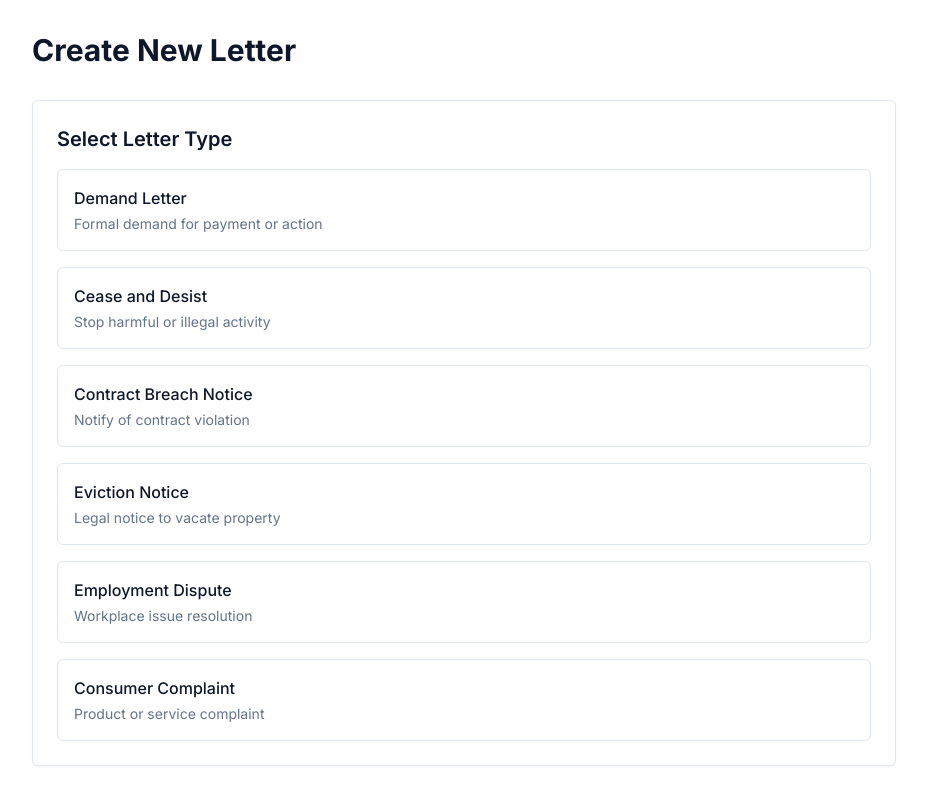
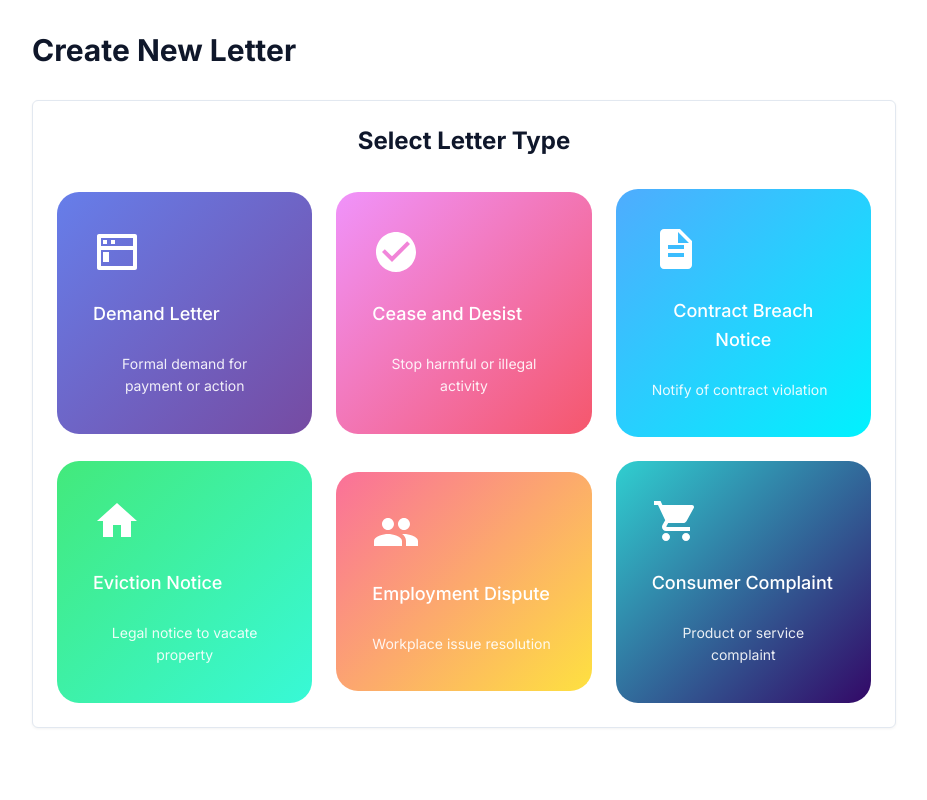
Before and after one commit to moibftj/main, a Next.js app: page /dashboard/letters/new in a window 1280 px wide. Shown: the whole page, without its empty margins (176-1103 px from the left). Built offline with nearby package versions, Linux system fonts and the light colour scheme; no server answers.

Commit message:
feat: Add animated letter type cards and update GenerateButton component styling

```diff
--- a/app/dashboard/letters/new/page.tsx
+++ b/app/dashboard/letters/new/page.tsx
@@ -13,12 +13,66 @@ import { GenerateButton } from "@/components/generate-button"
 import { createClient } from "@/lib/supabase/client"
 
 const LETTER_TYPES = [
-  { value: "demand_letter", label: "Demand Letter", description: "Formal demand for payment or action" },
-  { value: "cease_desist", label: "Cease and Desist", description: "Stop harmful or illegal activity" },
-  { value: "contract_breach", label: "Contract Breach Notice", description: "Notify of contract violation" },
-  { value: "eviction_notice", label: "Eviction Notice", description: "Legal notice to vacate property" },
-  { value: "employment_dispute", label: "Employment Dispute", description: "Workplace issue resolution" },
-  { value: "consumer_complaint", label: "Consumer Complaint", description: "Product or service complaint" },
+  {
+    value: "demand_letter",
+    label: "Demand Letter",
+    description: "Formal demand for payment or action",
+    icon: (
+      <svg fill="currentColor" viewBox="0 0 24 24" xmlns="http://www.w3.org/2000/svg">
+        <path d="M20 9V5H4V9H20ZM20 11H4V19H20V11ZM3 3H21C21.5523 3 22 3.44772 22 4V20C22 20.5523 21.5523 21 21 21H3C2.44772 21 2 20.5523 2 20V4C2 3.44772 2.44772 3 3 3ZM5 12H8V17H5V12ZM5 6H7V8H5V6ZM9 6H11V8H9V6Z"/>
+      </svg>
+    )
+  },
+  {
+    value: "cease_desist",
+    label: "Cease and Desist",
+    description: "Stop harmful or illegal activity",
+    icon: (
+      <svg fill="currentColor" viewBox="0 0 24 24" xmlns="http://www.w3.org/2000/svg">
+        <path d="M12 2C6.48 2 2 6.48 2 12s4.48 10 10 10 10-4.48 10-10S17.52 2 12 2zm-2 15l-5-5 1.41-1.41L10 14.17l7.59-7.59L19 8l-9 9z"/>
+      </svg>
+    )
+  },
+  {
+    value: "contract_breach",
+    label: "Contract Breach Notice",
+    description: "Notify of contract violation",
+    icon: (
+      <svg fill="currentColor" viewBox="0 0 24 24" xmlns="http://www.w3.org/2000/svg">
+        <path d="M14 2H6c-1.1 0-2 .9-2 2v16c0 1.1.89 2 1.99 2H18c1.1 0 2-.9 2-2V8l-6-6zm2 14H8v-2h8v2zm0-4H8v-2h8v2zm-3-5V3.5L18.5 9H13z"/>
+      </svg>
+    )
+  },
+  {
+    value: "eviction_notice",
+    label: "Eviction Notice",
+    description: "Legal notice to vacate property",
+    icon: (
+      <svg fill="currentColor" viewBox="0 0 24 24" xmlns="http://www.w3.org/2000/svg">
+        <path d="M10 20v-6h4v6h5v-8h3L12 3 2 12h3v8z"/>
+      </svg>
+    )
+  },
+  {
+    value: "employment_dispute",
+    label: "Employment Dispute",
+    description: "Workplace issue resolution",
+    icon: (
+      <svg fill="currentColor" viewBox="0 0 24 24" xmlns="http://www.w3.org/2000/svg">
+        <path d="M16 11c1.66 0 2.99-1.34 2.99-3S17.66 5 16 5s-3 1.34-3 3 1.34 3 3 3zm-8 0c1.66 0 2.99-1.34 2.99-3S9.66 5 8 5 5 6.34 5 8s1.34 3 3 3zm0 2c-2.33 0-7 1.17-7 3.5V19h14v-2.5c0-2.33-4.67-3.5-7-3.5zm8 0c-.29 0-.62.02-.97.05 1.16.84 1.97 1.97 1.97 3.45V19h6v-2.5c0-2.33-4.67-3.5-7-3.5z"/>
+      </svg>
+    )
+  },
+  {
+    value: "consumer_complaint",
+    label: "Consumer Complaint",
+    description: "Product or service complaint",
+    icon: (
+      <svg fill="currentColor" viewBox="0 0 24 24" xmlns="http://www.w3.org/2000/svg">
+        <path d="M7 18c-1.1 0-1.99.9-1.99 2S5.9 22 7 22s2-.9 2-2-.9-2-2-2zM1 2v2h2l3.6 7.59-1.35 2.45c-.16.28-.25.61-.25.96 0 1.1.9 2 2 2h12v-2H7.42c-.14 0-.25-.11-.25-.25l.03-.12.9-1.63h7.45c.75 0 1.41-.41 1.75-1.03l3.58-6.49c.08-.14.12-.31.12-.48 0-.55-.45-1-1-1H5.21l-.94-2H1zm16 16c-1.1 0-1.99.9-1.99 2s.89 2 1.99 2 2-.9 2-2-.9-2-2-2z"/>
+      </svg>
+    )
+  },
 ]
 
 export default function NewLetterPage() {
@@ -141,18 +195,30 @@ export default function NewLetterPage() {
       <h1 className="text-3xl font-bold text-foreground mb-8">Create New Letter</h1>
       {!selectedType ? (
         <div className="bg-card rounded-lg shadow-sm border p-6">
-          <h2 className="text-xl font-semibold mb-4">Select Letter Type</h2>
-          <div className="grid gap-4">
-            {LETTER_TYPES.map((type) => (
-              <button
-                key={type.value}
-                onClick={() => setSelectedType(type.value)}
-                className="text-left p-4 border rounded-lg hover:bg-accent hover:border-primary/30 transition-colors"
-              >
-                <div className="font-medium text-foreground">{type.label}</div>
-                <div className="text-sm text-muted-foreground mt-1">{type.description}</div>
-              </button>
-            ))}
+          <h2 className="text-2xl font-bold mb-8 text-center text-slate-900">Select Letter Type</h2>
+          <div className="grid md:grid-cols-2 lg:grid-cols-3 gap-6">
+            {LETTER_TYPES.map((type) => {
+              const cardClass = type.value.includes('demand') ? 'demand' :
+                               type.value.includes('cease') ? 'cease' :
+                               type.value.includes('contract') ? 'contract' :
+                               type.value.includes('eviction') ? 'eviction' :
+                               type.value.includes('employment') ? 'employment' :
+                               'consumer';
+
+              return (
+                <button
+                  key={type.value}
+                  onClick={() => setSelectedType(type.value)}
+                  className={`letter-card ${cardClass}`}
+                >
+                  <div className="content">
+                    {type.icon}
+                    <p className="para">{type.label}</p>
+                    <p className="description">{type.description}</p>
+                  </div>
+                </button>
+              );
+            })}
           </div>
         </div>
       ) : (
--- a/app/globals.css
+++ b/app/globals.css
@@ -808,3 +808,131 @@ body {
   --pbd: .15s;
   --pex: -24px;
 }
+
+/* Animated Letter Type Cards */
+.letter-card {
+  position: relative;
+  display: flex;
+  align-items: center;
+  justify-content: center;
+  width: 100%;
+  max-width: 320px;
+  border-radius: 24px;
+  line-height: 1.6;
+  transition: all 0.48s cubic-bezier(0.23, 1, 0.32, 1);
+  cursor: pointer;
+  background: transparent;
+  border: none;
+  outline: none;
+  padding: 0;
+}
+
+.letter-card .content {
+  display: flex;
+  flex-direction: column;
+  align-items: flex-start;
+  gap: 24px;
+  padding: 36px;
+  border-radius: 22px;
+  color: #ffffff;
+  overflow: hidden;
+  background: #0a3cff;
+  transition: all 0.48s cubic-bezier(0.23, 1, 0.32, 1);
+  width: 100%;
+}
+
+.letter-card .content::before {
+  position: absolute;
+  content: "";
+  top: -4%;
+  left: 50%;
+  width: 90%;
+  height: 90%;
+  transform: translate(-50%);
+  background: #ced8ff;
+  z-index: -1;
+  transform-origin: bottom;
+  border-radius: inherit;
+  transition: all 0.48s cubic-bezier(0.23, 1, 0.32, 1);
+}
+
+.letter-card .content::after {
+  position: absolute;
+  content: "";
+  top: -8%;
+  left: 50%;
+  width: 80%;
+  height: 80%;
+  transform: translate(-50%);
+  background: #e7ecff;
+  z-index: -2;
+  transform-origin: bottom;
+  border-radius: inherit;
+  transition: all 0.48s cubic-bezier(0.23, 1, 0.32, 1);
+}
+
+.letter-card svg {
+  width: 48px;
+  height: 48px;
+  z-index: 1;
+}
+
+.letter-card .para {
+  z-index: 1;
+  opacity: 1;
+  font-size: 18px;
+  transition: all 0.48s cubic-bezier(0.23, 1, 0.32, 1);
+  font-weight: 500;
+  margin: 0;
+}
+
+.letter-card .description {
+  z-index: 1;
+  opacity: 0.9;
+  font-size: 14px;
+  transition: all 0.48s cubic-bezier(0.23, 1, 0.32, 1);
+  margin: 0;
+}
+
+.letter-card:hover {
+  transform: translate(0px, -16px);
+}
+
+.letter-card:hover .content::before {
+  rotate: -8deg;
+  top: 0;
+  width: 100%;
+  height: 100%;
+}
+
+.letter-card:hover .content::after {
+  rotate: 8deg;
+  top: 0;
+  width: 100%;
+  height: 100%;
+}
+
+/* Custom colors for different letter types */
+.letter-card.demand .content {
+  background: linear-gradient(135deg, #667eea 0%, #764ba2 100%);
+}
+
+.letter-card.cease .content {
+  background: linear-gradient(135deg, #f093fb 0%, #f5576c 100%);
+}
+
+.letter-card.contract .content {
+  background: linear-gradient(135deg, #4facfe 0%, #00f2fe 100%);
+}
+
+.letter-card.eviction .content {
+  background: linear-gradient(135deg, #43e97b 0%, #38f9d7 100%);
+}
+
+.letter-card.employment .content {
+  background: linear-gradient(135deg, #fa709a 0%, #fee140 100%);
+}
+
+.letter-card.consumer .content {
+  background: linear-gradient(135deg, #30cfd0 0%, #330867 100%);
+}
--- a/components/generate-button.tsx
+++ b/components/generate-button.tsx
@@ -24,44 +24,25 @@ export function GenerateButton({
       : 'Subscribe to Generate';
 
   return (
-    <div className={`btn-wrapper ${className}`}>
+    <div className={`continue-application-wrapper ${className}`}>
       <button
         type={type}
-        className="btn"
+        className="continue-application"
         onClick={onClick}
         disabled={loading || disabled}
       >
-        <svg
-          className="btn-svg"
-          xmlns="http://www.w3.org/2000/svg"
-          viewBox="0 0 24 24"
-          fill="none"
-          stroke="currentColor"
-          strokeWidth="2"
-        >
-          <path
-            strokeLinecap="round"
-            strokeLinejoin="round"
-            d="M9.813 15.904 9 18.75l-.813-2.846a4.5 4.5 0 0 0-3.09-3.09L2.25 12l2.846-.813a4.5 4.5 0 0 0 3.09-3.09L9 5.25l.813 2.846a4.5 4.5 0 0 0 3.09 3.09L15.75 12l-2.846.813a4.5 4.5 0 0 0-3.09 3.09ZM18.259 8.715 18 9.75l-.259-1.035a3.375 3.375 0 0 0-2.455-2.456L14.25 6l1.036-.259a3.375 3.375 0 0 0 2.455-2.456L18 2.25l.259 1.035a3.375 3.375 0 0 0 2.456 2.456L21.75 6l-1.035.259a3.375 3.375 0 0 0-2.456 2.456ZM16.894 20.567 16.5 21.75l-.394-1.183a2.25 2.25 0 0 0-1.423-1.423L13.5 18.75l1.183-.394a2.25 2.25 0 0 0 1.423-1.423l.394-1.183.394 1.183a2.25 2.25 0 0 0 1.423 1.423l1.183.394-1.183.394a2.25 2.25 0 0 0-1.423 1.423Z"
-          />
-        </svg>
-
-        <div className="txt-wrapper">
-          <div className="txt-1">
-            {buttonText.split('').map((letter, index) => (
-              <span key={index} className="btn-letter">
-                {letter}
-              </span>
-            ))}
-          </div>
-          <div className="txt-2">
-            {loading ? 'Generating...' : buttonText.split('').map((letter, index) => (
-              <span key={index} className="btn-letter">
-                {letter}
-              </span>
-            ))}
+        <div>
+          <div className="pencil"></div>
+          <div className="folder">
+            <div className="top">
+              <svg viewBox="0 0 24 27">
+                <path d="M1,0 L23,0 C23.5522847,-1.01453063e-16 24,0.44771525 24,1 L24,8.17157288 C24,8.70200585 23.7892863,9.21071368 23.4142136,9.58578644 L20.5857864,12.4142136 C20.2107137,12.7892863 20,13.2979941 20,13.8284271 L20,26 C20,26.5522847 19.5522847,27 19,27 L1,27 C0.44771525,27 6.76353751e-17,26.5522847 0,26 L0,1 C-6.76353751e-17,0.44771525 0.44771525,1.01453063e-16 1,0 Z"></path>
+              </svg>
+            </div>
+            <div className="paper"></div>
           </div>
         </div>
+        {buttonText}
       </button>
     </div>
   )
```
